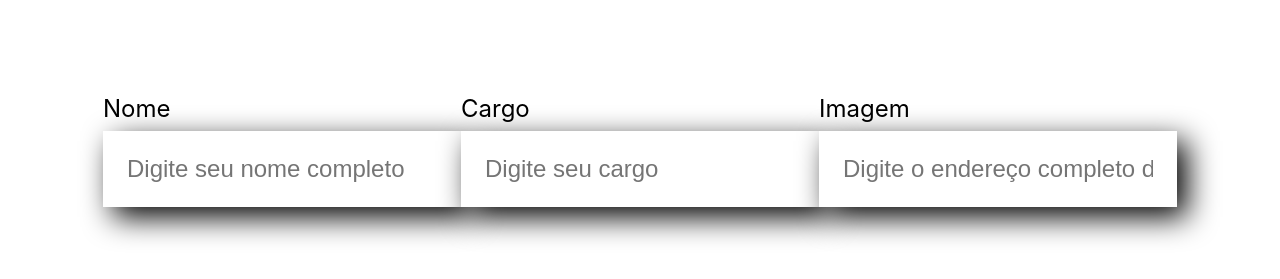
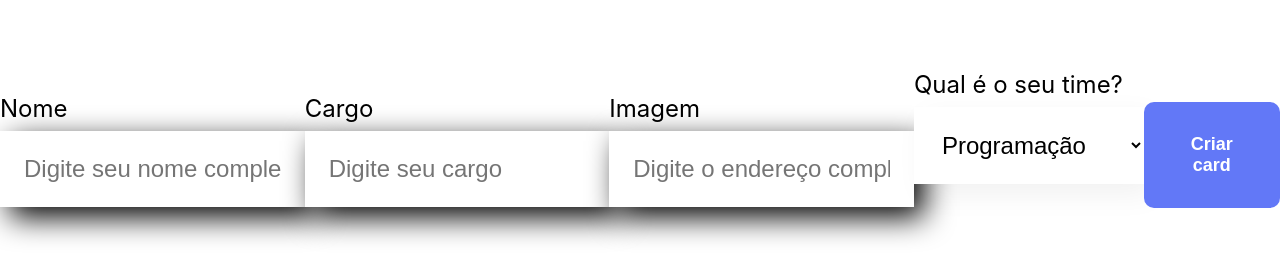
Before and after one commit to alexatp/organo, a React (Create React App) app: page / in a window 1280 px wide. Shown: the part 363-642 px from the top of the page. Built offline with nearby package versions, Linux system fonts and the light colour scheme.

Commit message:
Adição de todos os campos do formulário

```diff
--- /dev/null
+++ b/src/componentes/Botao/Botao.css
@@ -0,0 +1,15 @@
+.botao {
+    background-color: #6278f7;
+    border-radius: 10px;
+    font-weight: 700;
+    font-size: 18px;
+    padding: 32px;
+    border: none;
+    cursor: pointer;
+    color: #FFF;
+    margin: 32px 0;
+}
+
+.botao:hover {
+    color: #95FFD4
+}
--- /dev/null
+++ b/src/componentes/Botao/index.js
@@ -0,0 +1,11 @@
+import './Botao.css';
+
+const Botao = (props) => {
+    return (
+        <button className='botao'>
+            {props.children}
+        </button>
+    )
+}
+
+export default Botao;
--- a/src/componentes/Formulario/index.js
+++ b/src/componentes/Formulario/index.js
@@ -1,7 +1,19 @@
 import CampoTexto from '../CampoTexto';
+import ListaSuspensa from '../ListaSuspensa';
+import Botao from '../Botao';
 import './Formulario.css';
 
 const Formulario = () => {
+    const times = [
+        'Programação',
+        'Front-End',
+        'Data Science',
+        'Devops',
+        'UX e Design',
+        'Mobile',
+        ' Inovação e Gestão'
+        ]
+
     return (
         <section>
             <h2>Preencha os dados para criar o card do colaborador:</h2>
@@ -9,6 +21,10 @@ const Formulario = () => {
                 <CampoTexto label="Nome" placeholder="Digite seu nome completo" idcampo="nome" />
                 <CampoTexto label="Cargo" placeholder="Digite seu cargo" idcampo="cargo" />
                 <CampoTexto label="Imagem" placeholder="Digite o endereço completo da imagem" idcampo="imagem" />
+            <ListaSuspensa label="Qual é o seu time?" idcampo="times" itens={times} />
+            <Botao >
+                Criar card
+                </Botao>
             </form>
         </section>
     )
--- /dev/null
+++ b/src/componentes/ListaSuspensa/ListaSuspensa.css
@@ -0,0 +1,15 @@
+.lista-suspensa select {
+    background-color: #fff;
+    box-shadow: 10px 10px 30px rgba(0, 0, 0, 0.06);
+    width: 100%;
+    border: none;
+    font-size: 24px;
+    padding: 24px;
+    box-sizing: border-box;
+}
+
+.lista-suspensa label{
+    display: block;
+    margin-bottom: 8px;
+    font-size: 24px;
+}
--- /dev/null
+++ b/src/componentes/ListaSuspensa/index.js
@@ -0,0 +1,14 @@
+import './ListaSuspensa.css';
+
+const ListaSuspensa = (props) => {
+return (
+    <div className='lista-suspensa'>
+        <label htmlFor={props.idcampo}>{props.label}</label>
+        <select id={props.idcampo}>
+        {props.itens.map(item => <option key={item}>{item}</option>)}
+        </select>
+    </div>
+);
+}
+
+export default ListaSuspensa;
```
